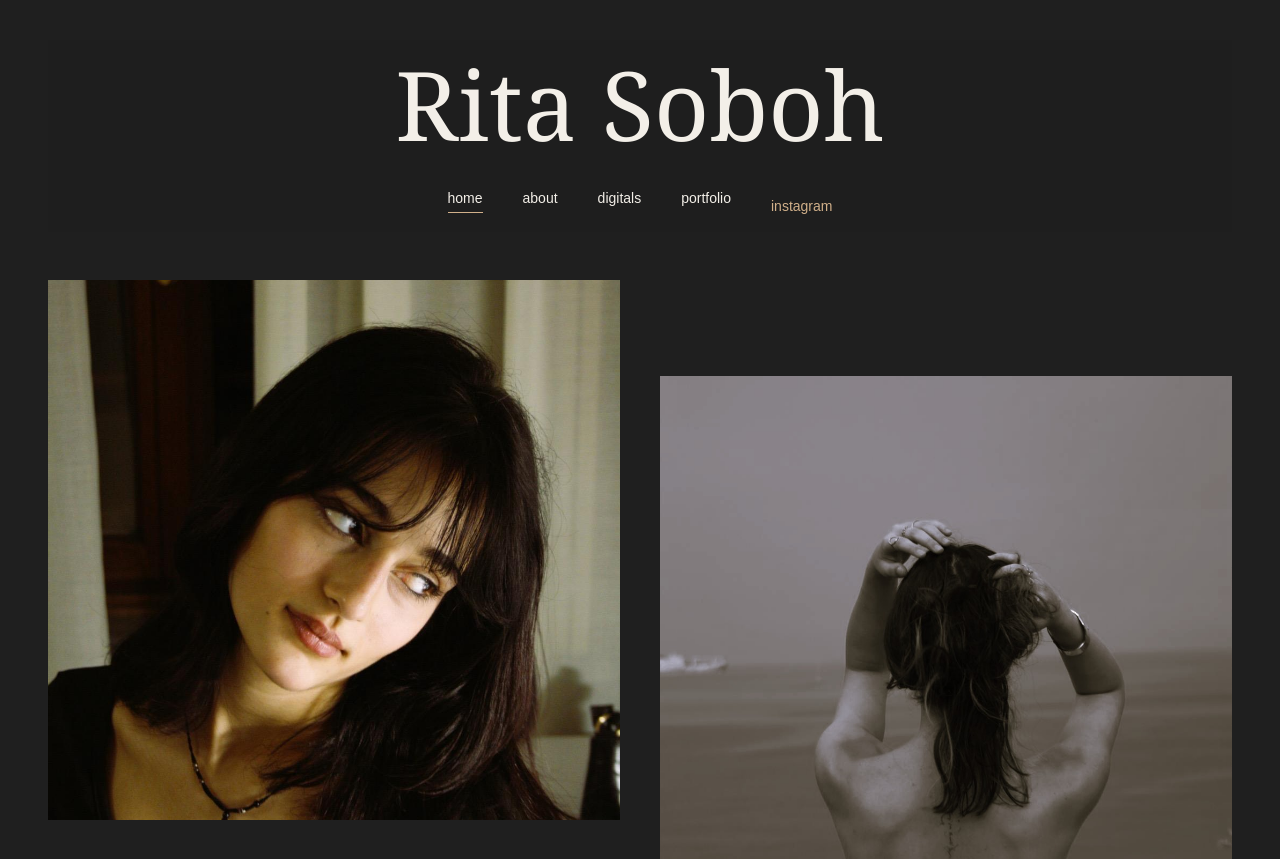
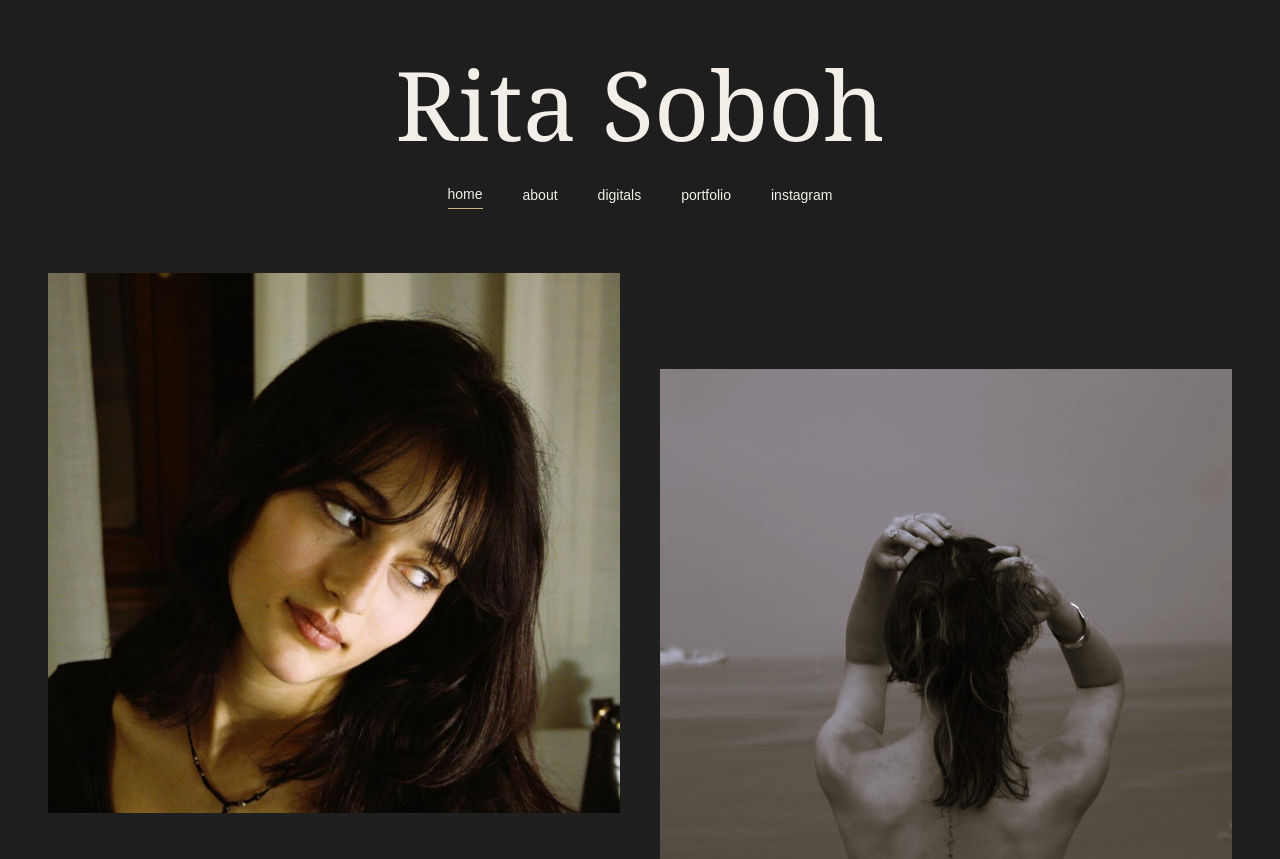
Before and after one commit to pearllllsss/Portfolio, a Next.js app: page / in a window 1280 px wide. Shown: the top 859 px of the page. Built offline with nearby package versions, Linux system fonts and the light colour scheme.

Commit message:
small update

```diff
--- a/app/page.tsx
+++ b/app/page.tsx
@@ -29,11 +29,11 @@ export default function Page() {
               portfolio
             </Link>
              <a
-  href="https://instagram.com/pearllllsss"
-  target="_blank"
-  rel="noopener noreferrer"
-  className="mt-3 flex items-center text-[#d1b08a] hover:scale-110 transition duration-300"
->
+              href="https://instagram.com/"
+              target="_blank"
+              rel="noreferrer"
+              className="pb-1 hover:text-[#d1b08a]"
+            >
               instagram
             </a>
           </nav>
```
